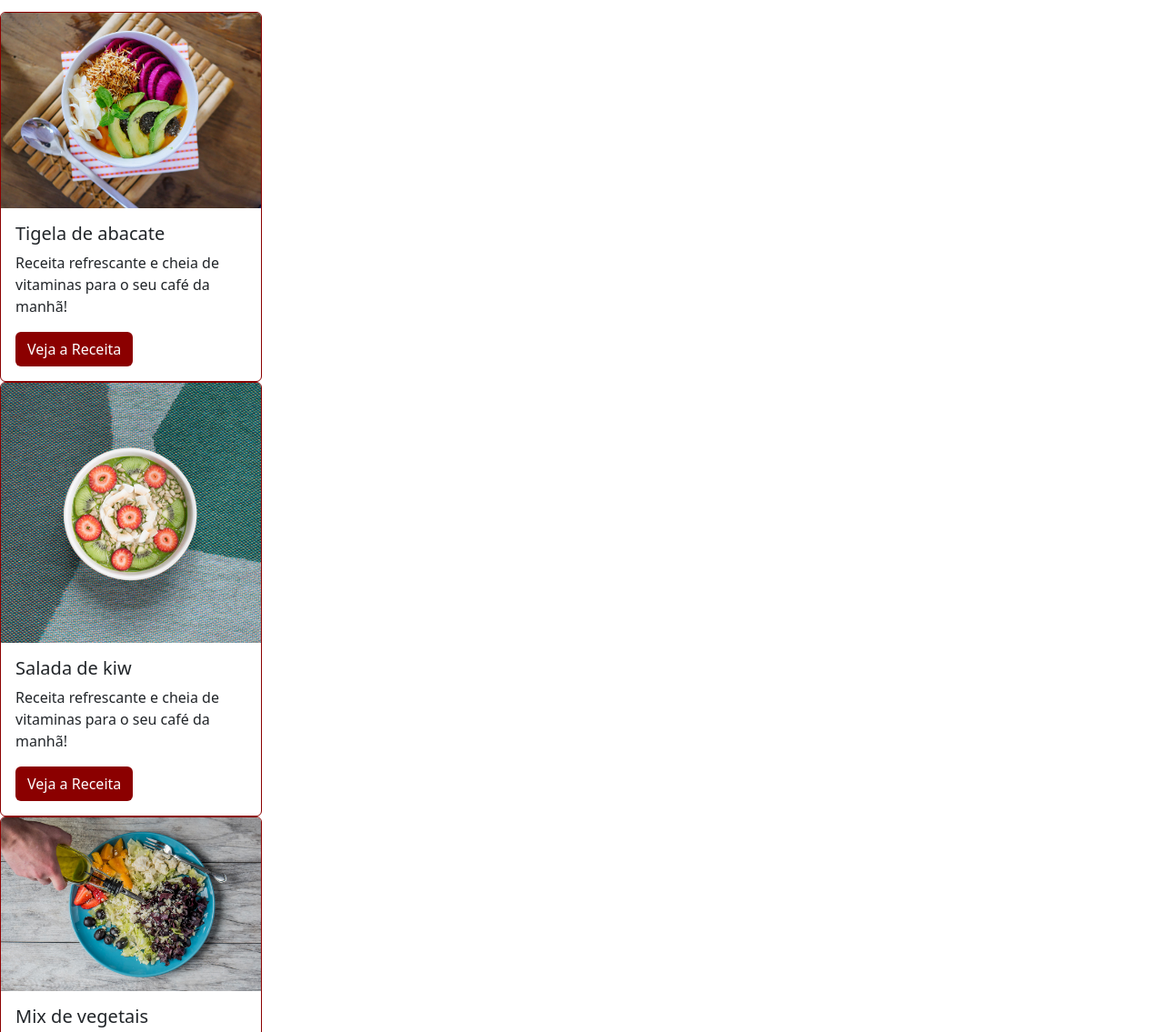
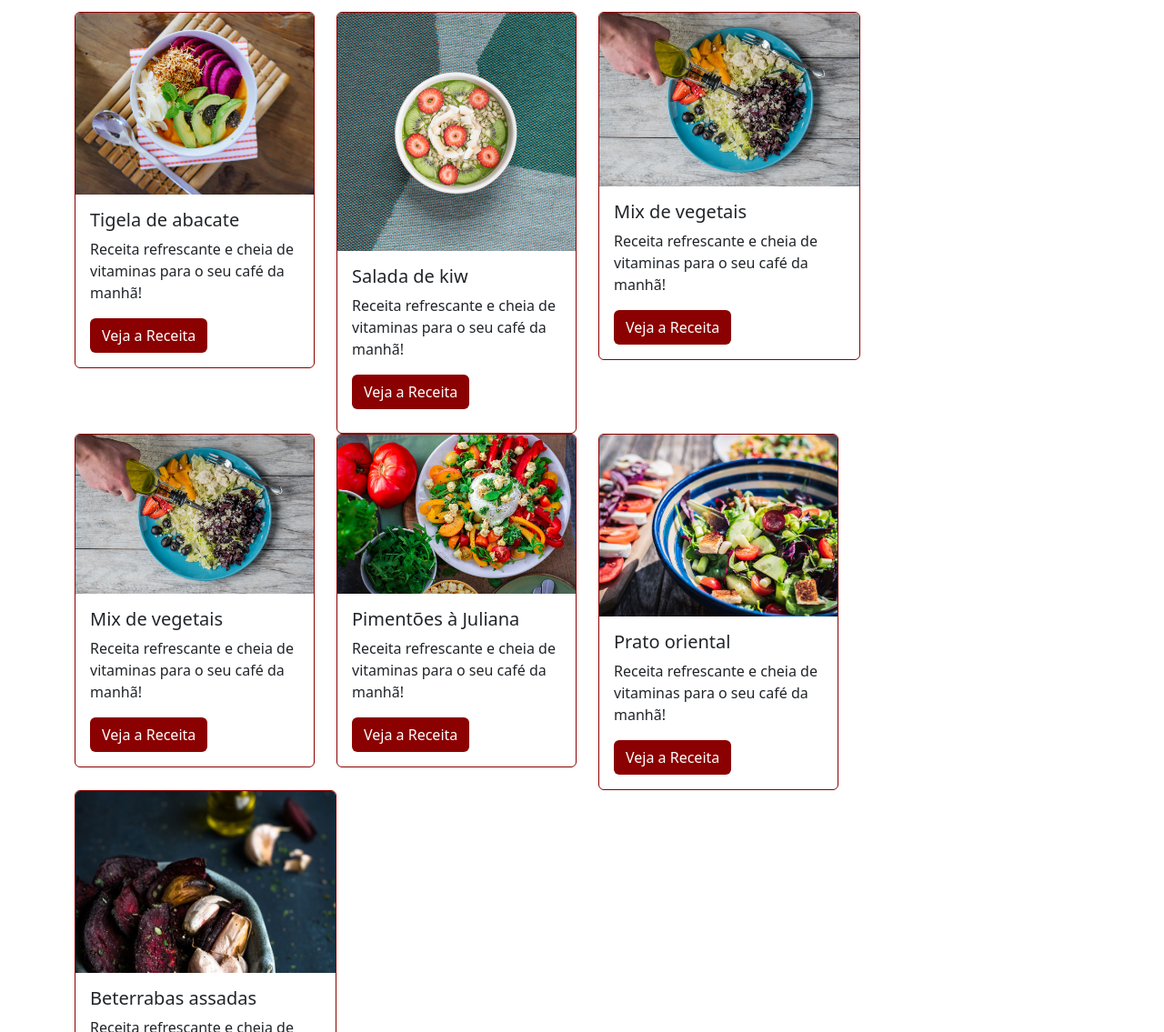
Before and after one commit to Geisyla1/LandingPage, a plain HTML site: page index.html in a window 1280 px wide. Shown: the part 625-1760 px from the top of the page at 91% size. Drawn offline with nearby package versions, Linux system fonts and the light colour scheme.

Commit message:
editando os meus crds

```diff
--- a/index.html
+++ b/index.html
@@ -21,12 +21,12 @@
                     <span class="navbar-toggler-icon"></span>
               </button>
               <div class="collapse navbar-collapse justify-content-end" id="navbarNavAltMarkup">
-                    <div class="navbar-nav">
-                      <a class="nav-link active" aria-current="page" href="#">Início</a>
-                      <a class="nav-link" href="#">Receitas</a>
-                      <a class="nav-link" href="#">Quem Somos</a>
-                      <a class="nav-link">Contato</a>
-                    </div>
+                  <ul class="navbar-nav">
+                      <li><a class="nav-link active" aria-current="page" href="#">Início</a></li>
+                      <li><a class="nav-link" href="#">Receitas</a></li>
+                      <li><a class="nav-link" href="#">Quem Somos</a></li>
+                      <li><a class="nav-link">Contato</a></li>
+                  </ul>
                 </div>
               </div>
           </nav>
@@ -38,7 +38,7 @@
       -->
 
       <main>
-        <div id="carouselExampleCaptions" class="carousel slide" data-bs-ride="carousel"  data-bs-interval="3000">
+        <section id="carouselExampleCaptions" class="carousel slide" data-bs-ride="carousel"  data-bs-interval="3000">
           <div class="carousel-indicators">
             <button type="button" data-bs-target="#carouselExampleCaptions" data-bs-slide-to="0" class="active" aria-current="true" aria-label="Slide 1"></button>
             <button type="button" data-bs-target="#carouselExampleCaptions" data-bs-slide-to="1" aria-label="Slide 2"></button>
@@ -65,66 +65,92 @@
             <span class="carousel-control-next-icon" aria-hidden="true"></span>
             <span class="visually-hidden">Next</span>
           </button>
-        </div>
+        </section>
+
+        <section class="titulo">
             <h2 class="text-center fonte-titulo cor-especial pt-5">Receitas para economizar e ganhar saúde</h2>
             <p class="text-center text-secondary pb-5">Nossas receitas ajudam você a aproveitar melhor os alimentos, economizar, ganhar tempo e praticidade</p>
-        <div class="card borda-cor-especial" style="width: 18rem;">
-          <img src="src/img/receita-abacate.jpg" alt="tigela com salada de abacate, vista superior" class="card-img-top">
+        </section>
+        <section class="container" id="receitas">
+          <div class="row">
+          <article class="card-largura col-sm-2">
+            <div class="card borda-cor-especial">
+               <img src="src/img/receita-abacate.jpg" alt="tigela com salada de abacate, vista superior" class="card-img-top card-posicao-imagem">
                   <div class="card-body">
                   <h5 class="card-title">Tigela de abacate</h5>
                   <p class="card-text">Receita refrescante e cheia de vitaminas para o seu café da manhã!</p>
                   <a href="#" class="btn botao-cor-especial">Veja a Receita</a>
               </div>
             </div>
+         </article>
 
-        <div class="card borda-cor-especial" style="width: 18rem;">
+      <article class="card-largura col-1">
+            <div class="card borda-cor-especial">
               <img src="src/img/receita-kiwi.jpg" alt="tigela de mingau com kiwi, vista superior" class="card-img-top">
-          <div class="card-body">
+              <div class="card-body card-posicao-imagem">
                 <h5 class="card-title">Salada de kiw</h5>
                 <p class="card-text">Receita refrescante e cheia de vitaminas para o seu café da manhã!</p>
                 <a href="#" class="btn botao-cor-especial">Veja a Receita</a>
               </div>
             </div>
-        <div class="card borda-cor-especial" style="width: 18rem;">
-          <img src="src/img/receita-mix.jpg" alt="prato com mix de vegetais e mão de pessoa adicionando azeite, vista superior" class="card-img-top">
+      </article>
+
+      <article class="card-largura col-2">
+          <div class="card borda-cor-especial card-largura">
+            <img src="src/img/receita-mix.jpg" alt="prato com mix de vegetais e mão de pessoa adicionando azeite, vista superior card-posicao-imagem" class="card-img-top">
             <div class="card-body">
               <h5 class="card-title">Mix de vegetais</h5>
               <p class="card-text">Receita refrescante e cheia de vitaminas para o seu café da manhã!</p>
               <a href="#" class="btn botao-cor-especial">Veja a Receita</a>
             </div>
           </div>
-        <div class="card borda-cor-especial" style="width: 18rem;">
-            <img src="src/img/receita-mix.jpg" alt="prato com mix de vegetais e mão de pessoa adicionando azeite, vista superior" class="card-img-top">
+      </article>
+
+      <article class="card-largura col-2">
+          <div class="card borda-cor-especial">
+            <img src="src/img/receita-mix.jpg" alt="prato com mix de vegetais e mão de pessoa adicionando azeite, vista superior card-posicao-imagem" class="card-img-top">
             <div class="card-body">
               <h5 class="card-title">Mix de vegetais</h5>
               <p class="card-text">Receita refrescante e cheia de vitaminas para o seu café da manhã!</p>
               <a href="#" class="btn botao-cor-especial">Veja a Receita</a>
             </div>
           </div>
-        <div class="card borda-cor-especial" style="width: 18rem;">
-            <img src="src/img/receita-pimentoes.jpg" alt="prato com mix de vegetais e mão de pessoa adicionando azeite, vista superior" class="card-img-top">
+      </article>
+
+      <article class="card-largura col-2">
+          <div class="card borda-cor-especial">
+            <img src="src/img/receita-pimentoes.jpg" alt="prato com mix de vegetais e mão de pessoa adicionando azeite, vista superior card-posicao-imagem" class="card-img-top">
             <div class="card-body">
               <h5 class="card-title">Pimentões à Juliana</h5>
               <p class="card-text">Receita refrescante e cheia de vitaminas para o seu café da manhã!</p>
               <a href="#" class="btn botao-cor-especial">Veja a Receita</a>
             </div>
         </div>
-        <div class="card borda-cor-especial" style="width: 18rem;">
-            <img src="src/img/receita-oriental.jpg" alt="tigela com salada de vegetais estilo oriental, vista de cima" class="card-img-top">
+      </article>
+
+      <article class="card-largura col-2">
+          <div class="card borda-cor-especial">
+            <img src="src/img/receita-oriental.jpg" alt="tigela com salada de vegetais estilo oriental, vista de cima" class="card-img-top card-posicao-imagem">
             <div class="card-body">
               <h5 class="card-title">Prato oriental</h5>
               <p class="card-text">Receita refrescante e cheia de vitaminas para o seu café da manhã!</p>
               <a href="#" class="btn botao-cor-especial">Veja a Receita</a>
             </div>
         </div>
-        <div class="card borda-cor-especial" style="width: 18rem;">
-            <img src="src/img/receita-beterrabas.jpg" alt="tigela com salada de vegetais estilo oriental, vista de cima" class="card-img-top">
+      </article>
+
+      <article class="card-largura col-2">
+          <div class="card borda-cor-especial card-largura">
+            <img src="src/img/receita-beterrabas.jpg" alt="tigela com salada de vegetais estilo oriental, vista de cima" class="card-img-top card-posicao-imagem">
             <div class="card-body">
               <h5 class="card-title">Beterrabas assadas</h5>
               <p class="card-text">Receita refrescante e cheia de vitaminas para o seu café da manhã!</p>
               <a href="#" class="btn botao-cor-especial">Veja a Receita</a>
             </div>
         </div>
+      </article>
+    </div>
+      </section>
       </main>
       <footer>
         <p>contato:<a href="mailto:email@frutafruto.com.br">email@frutafruto.com.br</a></p>
--- a/src/style.css
+++ b/src/style.css
@@ -1,3 +1,6 @@
+.card-largura{
+    width: 18rem;
+}
 .imagem__carrosel-um{
     height: 400px;
     object-fit: cover;
@@ -21,3 +24,8 @@
 .borda-cor-especial{
     border-color: darkred;
 }
+
+.card-posicao-imagem{
+    height: 200px;
+    object-fit: cover;
+}
```
Lines whose indentation alone changed are shown as unchanged.
